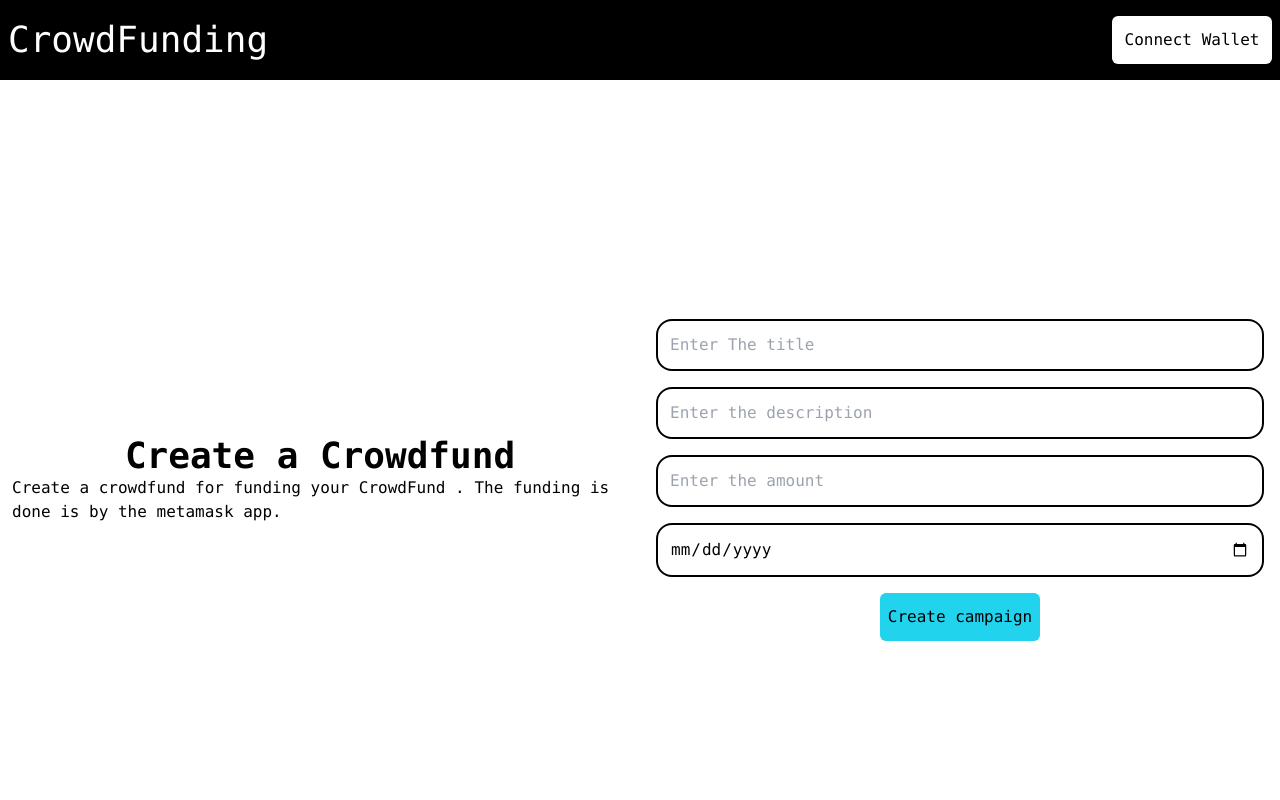
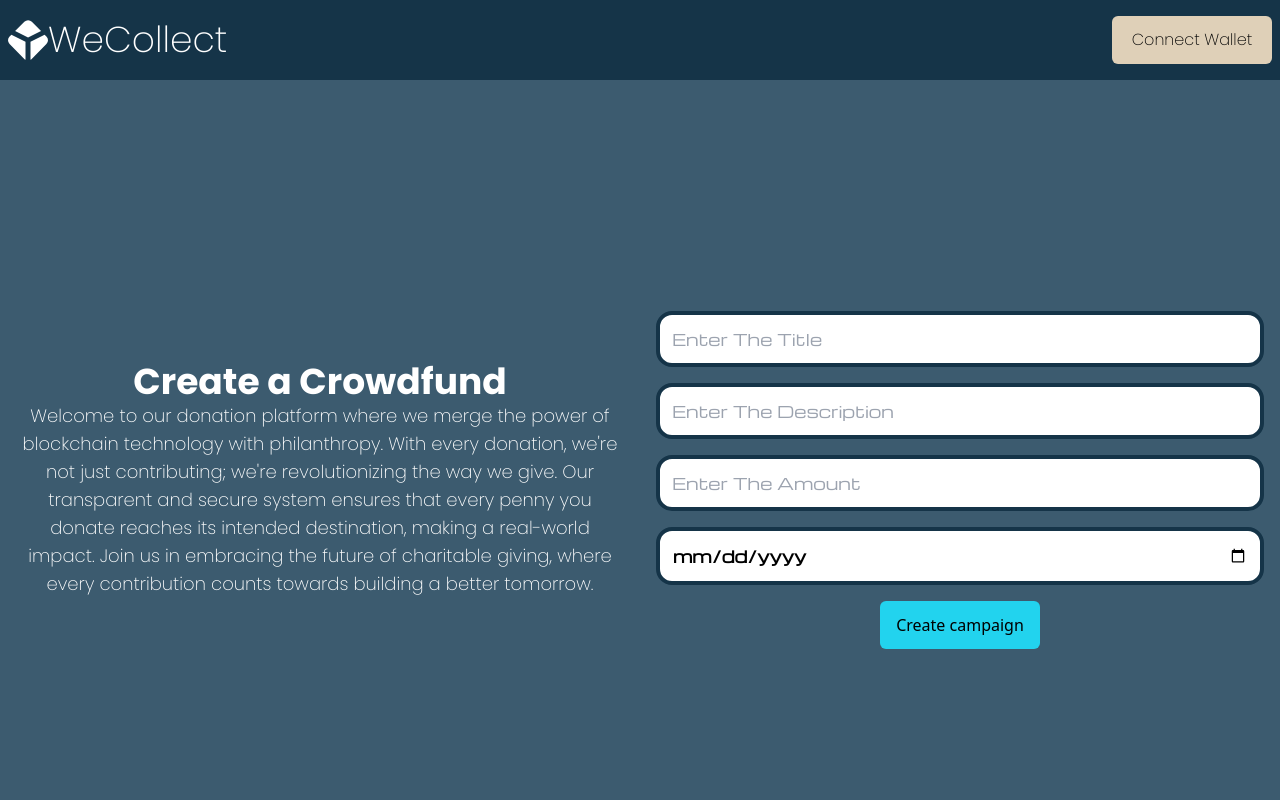
Before and after one commit to amalendu123/crowdfunding-dapp, a Next.js app: page / in a window 1280 px wide. Shown: the top 800 px of the page. Built offline with nearby package versions, Linux system fonts and the light colour scheme.

Commit message:
hero and navbar updated

```diff
--- a/components/Hero.js
+++ b/components/Hero.js
@@ -18,25 +18,31 @@ const Hero = ({titledata,createCampaign}) => {
         }
     };
   return (
-    <div className='md:h-screen md:w-screen font-mono'>
+    <div className='md:h-screen md:w-screen  bg-[#3C5B6F]  text-black' >
         <div className='h-full w-full md:flex  justify-between '>
-            <div className='flex flex-col justify-center items-center h-full  md:w-1/2 p-3'>
-                <h1 className='font-bold  text-4xl'>Create a Crowdfund</h1>
-                <p>Create a crowdfund for funding your CrowdFund . The funding is done is by the metamask app.</p>
+            <div className='flex flex-col justify-center items-center h-full text-white  md:w-1/2 p-5 font-Poppins'  >
+                <h1 className='font-bold  text-4xl text-left'>Create a Crowdfund</h1>
+                <p className='text-center text-lg'>Welcome to our donation platform where we merge the power of blockchain technology with philanthropy. With every donation, we're not just contributing; we're revolutionizing the way we give. Our transparent and secure system ensures that every penny you donate reaches its intended destination, making a real-world impact. Join us in embracing the future of charitable giving, where every contribution counts towards building a better tomorrow.</p>
             </div>
             <div className='flex flex-col gap-4 md:w-1/2 justify-center items-center h-full p-4'>
-                <input type='text' className='rounded-2xl border-2 border-black w-full p-3' placeholder='Enter The title ' onChange={(e)=>{
+                <input type='text' className='rounded-2xl border-4 border-[#153448] w-full p-3 font-michroma' placeholder='Enter The Title ' onChange={(e)=>{
                     setCampaigns({...campaign,title:e.target.value});
                 }}/>
-                <input type='text' className='rounded-2xl border-2 border-black w-full p-3' placeholder='Enter the description ' onChange={(e)=>{
+                <input type='text' className='rounded-2xl border-4 border-[#153448] w-full p-3 font-michroma' placeholder='Enter The Description ' onChange={(e)=>{
                     setCampaigns({...campaign,description:e.target.value});
                 }}/>
-                <input type='text' className='rounded-2xl border-2 border-black w-full p-3' placeholder='Enter the amount ' onChange={(e)=>{
+                <input type='text' className='rounded-2xl border-4 border-[#153448] w-full p-3 font-michroma' placeholder='Enter The Amount ' onChange={(e)=>{
                     setCampaigns({...campaign,amount:e.target.value});
                 }}/>
-                <input type='date' className='rounded-2xl border-2 border-black w-full p-3' placeholder='Enter your deadline ' onChange={(e)=>{
+                <input
+                type='date'
+                className='rounded-2xl border-4 border-[#153448] w-full p-3 font-michroma font-black'
+                style={{ color: '#000'}}
+                placeholder='Enter Your Deadline Date'
+                onChange={(e) => {
                     setCampaigns({...campaign,deadline:e.target.value});
-                }}/>
+                }}
+            />
                 <div className='w-40 h-12 bg-cyan-400 border-1 text-black rounded-md flex justify-center items-center transition ease-in-out delay-150  hover:-translate-y-1 hover:scale-110 hover:bg-indigo-500 duration-300 '>
                     <button className='' onClick={createCampaignHandler}>Create campaign</button>
                 </div>
--- a/components/Navbar.js
+++ b/components/Navbar.js
@@ -1,19 +1,22 @@
-import React, { useContext, useState } from 'react'
+import React, { useContext, useEffect, useState } from 'react'
 import { CrowdFundingContext } from '../Context/crowdfunding';
+import { SiBlockchaindotcom } from "react-icons/si";
 const Navbar = () => {
   const {currentAccount,connectWallet} = useContext(CrowdFundingContext);
+
   return (
-    <div className='h-20 bg-black font-mono  '>
+    <div className='h-20 bg-[#153448]  ' style={{fontFamily:"Poppins"}}>
         <div className='flex p-2 gap-10 h-full  justify-between items-center'>
-            <div>
-                <h1 className='md:text-4xl text-2xl text-white'>CrowdFunding</h1>
+            <div className='flex'>
+                <SiBlockchaindotcom size={40} color='white' />
+                <h1 className='md:text-4xl text-2xl text-white'>WeCollect</h1>
             </div>
-            {!currentAccount && <div className='w-40 h-12 bg-white border-1 text-black rounded-md flex justify-center items-center transition ease-in-out delay-150  hover:-translate-y-1 hover:scale-110 hover:bg-indigo-500 duration-300 '>
-                <button className='' onClick={()=>{
-                  connectWallet();
+            {!currentAccount?<div className='w-40 h-12 bg-[#DFD0B8] border-1 text-black rounded-md flex justify-center items-center transition ease-in-out delay-150  hover:-translate-y-1 hover:scale-110 hover:bg-indigo-500 duration-300 '>
+            <button className='' onClick={()=>{
+              connectWallet();
 
-                }}>Connect Wallet</button>
-            </div>}
+            }}>Connect Wallet</button>
+        </div>:  <></>}
         </div>
     </div>
   )
--- a/pages/index.js
+++ b/pages/index.js
@@ -10,6 +10,7 @@ const index = () => {
     getCampaigns,
     getUserCampaigns,
     donate,
+    currentAccount,
     getDonations,
   } = useContext(CrowdFundingContext);
   const [campaigns,setCampaigns] = useState();
@@ -17,8 +18,11 @@ const index = () => {
   useEffect(()=>{
 
     return async()=>{
-      setCampaigns(await getCampaigns());
-      setUserCampaigns(await getUserCampaigns());
+      if(currentAccount){
+        setCampaigns(await getCampaigns());
+        setUserCampaigns(await getUserCampaigns());
+      }
+
     };
   },[]);
 
--- a/styles/globals.css
+++ b/styles/globals.css
@@ -1,3 +1,8 @@
+@import url('https://fonts.googleapis.com/css2?family=Michroma&family=Poppins:ital,wght@0,200;0,700;0,800;1,700&display=swap');
 @tailwind base;
 @tailwind components;
 @tailwind utilities;
+@import url('https://fonts.googleapis.com/css2?family=Poppins:ital,wght@0,100;0,200;0,300;0,400;0,500;0,600;0,700;0,800;0,900;1,100;1,200;1,300;1,400;1,500;1,600;1,700;1,800;1,900&display=swap');
+body{
+    background-color: #3C5B6F;
+}
--- a/tailwind.config.js
+++ b/tailwind.config.js
@@ -12,6 +12,10 @@ module.exports = {
         "gradient-conic":
           "conic-gradient(from 180deg at 50% 50%, var(--tw-gradient-stops))",
       },
+      fontFamily: {
+        michroma:['Michroma'],
+        Poppins:['Poppins'],
+      },
     },
   },
   plugins: [],
```
Also changed, not shown: public/image.png (added).
